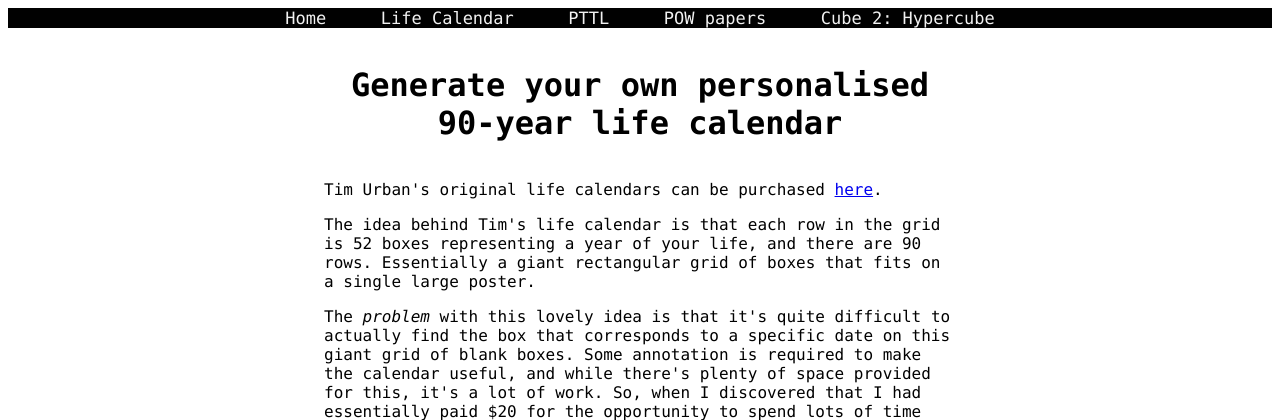
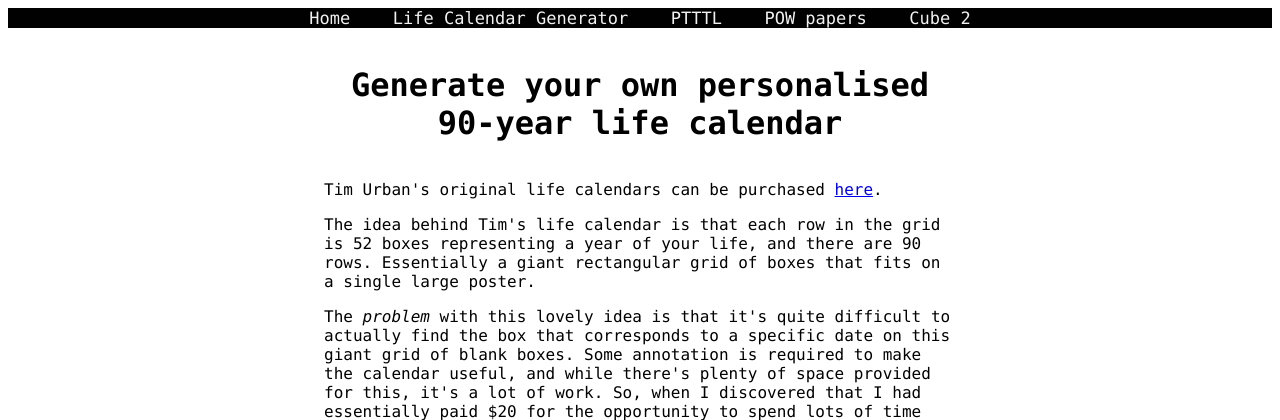
Before and after one commit to eriknyquist/personal-site, a Django app: page /calendar/ in a window 1280 px wide. Shown: the top 420 px of the page. Run offline with Django 3.2, Linux system fonts and the light colour scheme; parts of the project's set-up code (start-up, migrations or seed data) failed here and were passed over.

Commit message:
Update more stuff

```diff
--- a/static/css/common.css
+++ b/static/css/common.css
@@ -39,7 +39,7 @@ html * {
 .topnav a {
     margin-top: 12px;
     color: #f2f2f2;
-    padding: 8px;
+    padding: 2px;
     text-decoration: none;
     font-size: 17px;
 }
--- a/templates/header.html
+++ b/templates/header.html
@@ -4,9 +4,9 @@
 <header>
 	<div class="topnav">
         <a href="/">Home</a>&nbsp;&nbsp;&nbsp;
-        <a href="/calendar/">Life Calendar</a>&nbsp;&nbsp;&nbsp;
-        <a href="/ptttl/">PTTL</a>&nbsp;&nbsp;&nbsp;
+        <a href="/calendar/">Life Calendar Generator</a>&nbsp;&nbsp;&nbsp;
+        <a href="/ptttl/">PTTTL</a>&nbsp;&nbsp;&nbsp;
         <a href="/wadenyquist/">POW papers</a>&nbsp;&nbsp;&nbsp;
-        <a href="/lastchance/">Cube 2: Hypercube</a>
+        <a href="/lastchance/">Cube 2</a>
 	</div>
 </header>
```
